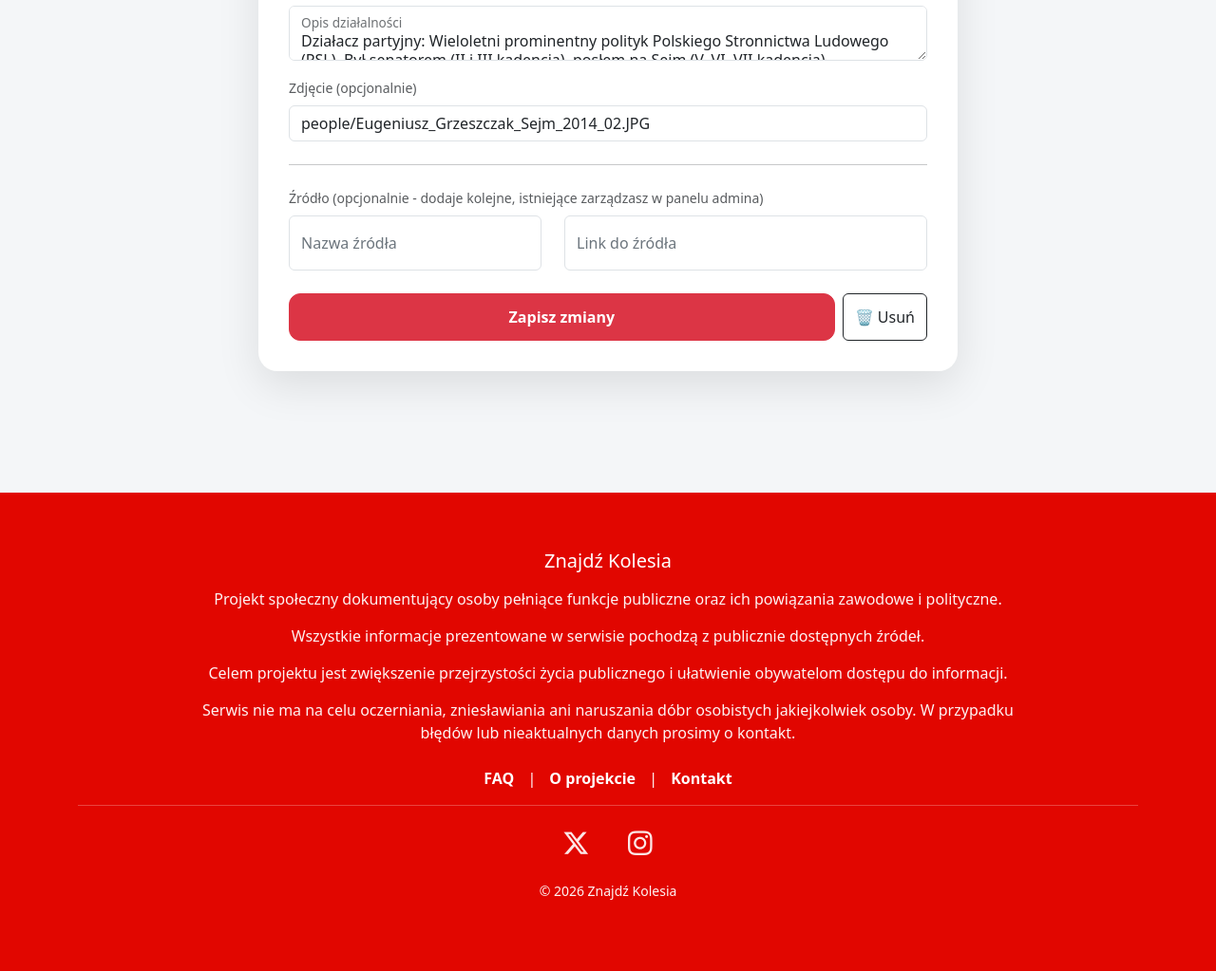
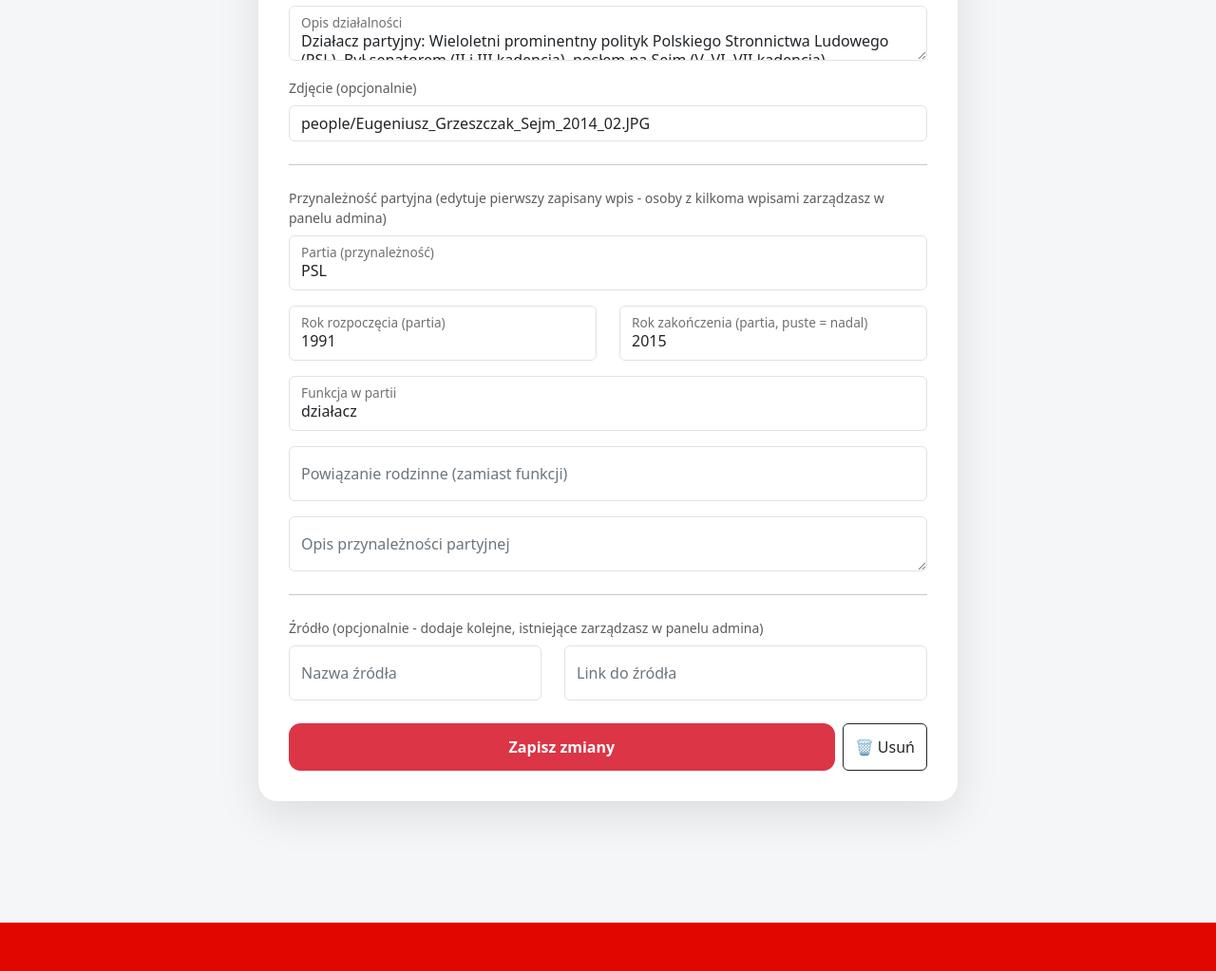
Before and after one commit to nekkess/znajdz-kolesia, a Django app: page /edytuj-kolesia/7/ in a window 1280 px wide. Shown: the part 552-1575 px from the top of the page at 95% size. Before the commit the page ends 1500 px from the top, so only its background shows below. Run offline with Django 5.2, Linux system fonts and the light colour scheme; a user stored in the database is signed in; data comes from the database, SQL or seed files in the repository.

Commit message:
Add party membership editing to the person edit form
The superuser add/edit page had no way to set or change a person's
party, membership period, function, family relation, or description
- that data was only reachable through Django admin. Adds a
self-contained "Przynależność partyjna" section (single membership
per person, matching the existing single-source convention) that
creates or updates the person's PartyMembership on save.

Fixes a bug found while building this: the initial version gated
saving on the person's plain "party" text field, which is a
separate, largely-unused field from the actual PartyMembership.party
relation - so the save silently did nothing whenever that field was
blank, which is the common case.

Also adds the site URL to the share-card graphic's bottom bar,
next to the @znajdzkolesia handle.

```diff
--- a/osoby/forms.py
+++ b/osoby/forms.py
@@ -73,8 +73,11 @@ class PersonSubmissionForm(BootstrapFormMixin, forms.ModelForm):
 
 class PersonForm(BootstrapFormMixin, forms.ModelForm):
     """Used by the superuser-only add/edit pages. Adds a single optional
-    source (title + URL) on top of the plain Person fields - handled in
-    the view since it isn't a Person field."""
+    source (title + URL) and the person's one party membership on top of
+    the plain Person fields - handled in the view since they aren't
+    Person fields. Editing assumes a single membership per person,
+    matching the single-source convention already used here; people
+    with several historical memberships still need Django admin."""
 
     source_title = forms.CharField(
         label="Nazwa źródła",
@@ -84,6 +87,37 @@ class PersonForm(BootstrapFormMixin, forms.ModelForm):
     source_url = forms.URLField(
         label="Link do źródła",
         required=False
+    )
+
+    membership_party = forms.CharField(
+        label="Partia (przynależność)",
+        required=False
+    )
+
+    membership_start_year = forms.IntegerField(
+        label="Rok rozpoczęcia (partia)",
+        required=False
+    )
+
+    membership_end_year = forms.IntegerField(
+        label="Rok zakończenia (partia, puste = nadal)",
+        required=False
+    )
+
+    membership_position = forms.CharField(
+        label="Funkcja w partii",
+        required=False
+    )
+
+    membership_family_relation = forms.CharField(
+        label="Powiązanie rodzinne (zamiast funkcji)",
+        required=False
+    )
+
+    membership_description = forms.CharField(
+        label="Opis przynależności partyjnej",
+        required=False,
+        widget=forms.Textarea(attrs={"rows": 3}),
     )
 
     class Meta:
@@ -96,6 +130,20 @@ class PersonForm(BootstrapFormMixin, forms.ModelForm):
         }
 
         labels = PERSON_LABELS
+
+    def __init__(self, *args, **kwargs):
+        super().__init__(*args, **kwargs)
+
+        if self.instance and self.instance.pk:
+            membership = self.instance.memberships.first()
+
+            if membership:
+                self.fields["membership_party"].initial = membership.party.name
+                self.fields["membership_start_year"].initial = membership.start_year
+                self.fields["membership_end_year"].initial = membership.end_year
+                self.fields["membership_position"].initial = membership.position
+                self.fields["membership_family_relation"].initial = membership.family_relation
+                self.fields["membership_description"].initial = membership.description
 
 
 class LoginForm(BootstrapFormMixin, AuthenticationForm):
--- a/osoby/share_card.py
+++ b/osoby/share_card.py
@@ -144,6 +144,10 @@ def generate_share_card(person):
 
     bar_h = 90
     draw.rectangle([0, HEIGHT - bar_h, WIDTH, HEIGHT], fill=RED)
+
+    site_font = _font(26)
+    draw.text((40, HEIGHT - bar_h + 30), "www.znajdźkolesia.pl", font=site_font, fill=WHITE)
+
     handle_font = _font(38)
     handle_text = "@ZNAJDZKOLESIA"
     handle_w = draw.textlength(handle_text, font=handle_font)
--- a/osoby/views.py
+++ b/osoby/views.py
@@ -38,6 +38,7 @@ from django.views.decorators.http import require_POST
 
 from django.shortcuts import redirect
 from django.contrib.auth import logout
+from django.utils import timezone
 
 
 def is_superuser(user):
@@ -427,6 +428,36 @@ def vote_person(request, person_id, vote):
     })
 
 
+def _save_party_membership(person, form):
+    party_name = form.cleaned_data.get("membership_party")
+    existing_membership = person.memberships.first()
+
+    if not party_name and not existing_membership:
+        return
+
+    membership = existing_membership or PartyMembership(person=person)
+
+    if party_name:
+        party, _ = Party.objects.get_or_create(
+            name__iexact=party_name,
+            defaults={"name": party_name},
+        )
+        membership.party = party
+    elif not membership.party_id:
+        return
+
+    membership.start_year = (
+        form.cleaned_data.get("membership_start_year")
+        or membership.start_year
+        or timezone.now().year
+    )
+    membership.end_year = form.cleaned_data.get("membership_end_year")
+    membership.position = form.cleaned_data.get("membership_position", "")
+    membership.family_relation = form.cleaned_data.get("membership_family_relation", "")
+    membership.description = form.cleaned_data.get("membership_description", "")
+    membership.save()
+
+
 @user_passes_test(is_superuser, login_url="/")
 def dodaj_kolesia(request):
 
@@ -444,6 +475,8 @@ def dodaj_kolesia(request):
                     title=form.cleaned_data.get("source_title") or source_url,
                     url=source_url,
                 )
+
+            _save_party_membership(person, form)
 
             messages.success(
                 request,
@@ -485,6 +518,8 @@ def edytuj_kolesia(request, person_id):
                         "title": form.cleaned_data.get("source_title") or source_url
                     },
                 )
+
+            _save_party_membership(person, form)
 
             messages.success(
                 request,
--- a/templates/components/person_fields.html
+++ b/templates/components/person_fields.html
@@ -79,6 +79,48 @@
 
 <hr class="my-4">
 
+<p class="text-muted small mb-2">
+    Przynależność partyjna
+    {% if is_edit %}(edytuje pierwszy zapisany wpis - osoby z kilkoma wpisami zarządzasz w panelu admina){% endif %}
+</p>
+
+<div class="form-floating mb-3">
+    {{ form.membership_party }}
+    <label for="{{ form.membership_party.id_for_label }}">{{ form.membership_party.label }}</label>
+</div>
+
+<div class="row">
+    <div class="col-md-6">
+        <div class="form-floating mb-3">
+            {{ form.membership_start_year }}
+            <label for="{{ form.membership_start_year.id_for_label }}">{{ form.membership_start_year.label }}</label>
+        </div>
+    </div>
+    <div class="col-md-6">
+        <div class="form-floating mb-3">
+            {{ form.membership_end_year }}
+            <label for="{{ form.membership_end_year.id_for_label }}">{{ form.membership_end_year.label }}</label>
+        </div>
+    </div>
+</div>
+
+<div class="form-floating mb-3">
+    {{ form.membership_position }}
+    <label for="{{ form.membership_position.id_for_label }}">{{ form.membership_position.label }}</label>
+</div>
+
+<div class="form-floating mb-3">
+    {{ form.membership_family_relation }}
+    <label for="{{ form.membership_family_relation.id_for_label }}">{{ form.membership_family_relation.label }}</label>
+</div>
+
+<div class="form-floating mb-3">
+    {{ form.membership_description }}
+    <label for="{{ form.membership_description.id_for_label }}">{{ form.membership_description.label }}</label>
+</div>
+
+<hr class="my-4">
+
 <p class="text-muted small mb-2">Źródło{% if is_edit %} (opcjonalnie - dodaje kolejne, istniejące zarządzasz w panelu admina){% endif %}</p>
 
 <div class="row">
```
